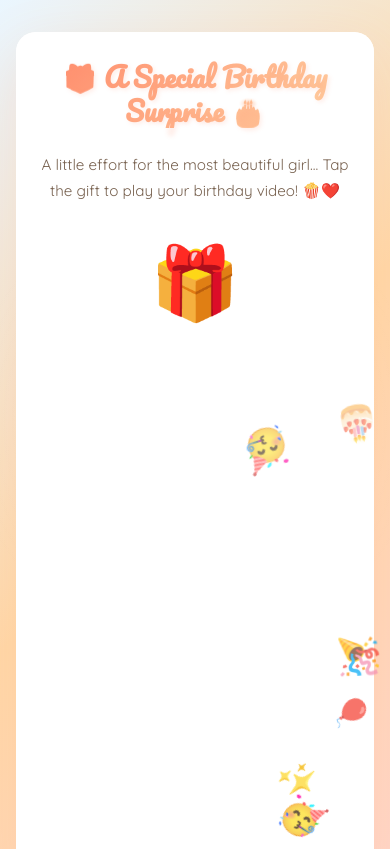
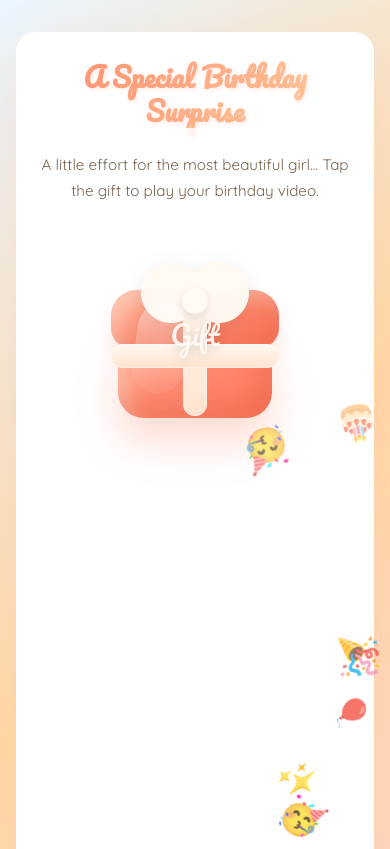
Before and after one commit to Muqtarali/birthday-, a plain HTML site: page pages/gift.html in a window 390 px wide. Shown: the top 849 px of the page. Drawn offline with Linux system fonts and the light colour scheme.

Commit message:
Add MP4 birthday gift video and refine gift box

```diff
--- a/pages/gift.html
+++ b/pages/gift.html
@@ -3,7 +3,7 @@
 <head>
   <meta charset="UTF-8">
   <meta name="viewport" content="width=device-width, initial-scale=1.0">
-  <title>Birthday Gift 🎁</title>
+  <title>Birthday Gift</title>
   <link href="https://fonts.googleapis.com/css2?family=Pacifico&family=Quicksand:wght@300;400;500;600;700&display=swap" rel="stylesheet">
   <link rel="stylesheet" href="../css/style.css">
   <link rel="stylesheet" href="../css/animations.css">
@@ -23,12 +23,133 @@
     }
 
     .gift-box {
-      font-size: 8rem;
       cursor: pointer;
       transition: all 0.4s cubic-bezier(0.68, -0.55, 0.265, 1.55);
-      display: inline-block;
+      display: inline-flex;
+      align-items: center;
+      justify-content: center;
       animation: gentleBounce 2s ease-in-out infinite;
-      margin: 2rem 0;
+      margin: 2.5rem 0 1.25rem;
+      width: 240px;
+      height: 235px;
+      position: relative;
+      overflow: visible;
+    }
+
+    .gift-box::before {
+      content: '';
+      position: absolute;
+      left: 50%;
+      top: 18px;
+      width: 132px;
+      height: 88px;
+      transform: translateX(-50%);
+      background:
+        radial-gradient(circle at 28% 55%, rgba(255, 249, 241, 0.98) 0 34%, transparent 35%),
+        radial-gradient(circle at 72% 55%, rgba(255, 249, 241, 0.98) 0 34%, transparent 35%);
+      filter: drop-shadow(0 6px 10px rgba(75, 58, 42, 0.12));
+      z-index: 4;
+    }
+
+    .gift-box::after {
+      content: '';
+      position: absolute;
+      top: 52px;
+      left: 50%;
+      width: 26px;
+      height: 26px;
+      background: rgba(255, 249, 241, 1);
+      border-radius: 50%;
+      transform: translateX(-50%);
+      z-index: 5;
+      box-shadow: 0 4px 8px rgba(75, 58, 42, 0.12);
+    }
+
+    .gift-box-label {
+      position: relative;
+      z-index: 6;
+      margin-top: 1.4rem;
+      color: rgba(255, 249, 241, 0.96);
+      font-family: 'Pacifico', cursive;
+      font-size: 2.1rem;
+      line-height: 1;
+      text-shadow: 0 3px 10px rgba(75, 58, 42, 0.18);
+      pointer-events: none;
+    }
+
+    .gift-lid,
+    .gift-base {
+      position: absolute;
+      left: 50%;
+      transform: translateX(-50%);
+      border-radius: 26px;
+      background: linear-gradient(145deg, #ffb89c 0%, #ff8b72 45%, #ff7659 100%);
+      box-shadow: inset -12px -14px 24px rgba(190, 70, 45, 0.18), inset 10px 10px 18px rgba(255, 231, 214, 0.45);
+    }
+
+    .gift-lid {
+      top: 62px;
+      width: 228px;
+      height: 78px;
+      z-index: 3;
+      border-bottom-left-radius: 20px;
+      border-bottom-right-radius: 20px;
+      box-shadow:
+        inset -12px -14px 24px rgba(190, 70, 45, 0.18),
+        inset 10px 10px 18px rgba(255, 231, 214, 0.45),
+        0 12px 18px rgba(255, 138, 107, 0.2);
+    }
+
+    .gift-base {
+      top: 116px;
+      width: 210px;
+      height: 110px;
+      z-index: 2;
+      border-top-left-radius: 18px;
+      border-top-right-radius: 18px;
+      box-shadow:
+        inset -12px -14px 24px rgba(190, 70, 45, 0.2),
+        inset 10px 10px 18px rgba(255, 231, 214, 0.4),
+        0 24px 42px rgba(255, 138, 107, 0.3);
+    }
+
+    .gift-ribbon-v,
+    .gift-ribbon-h {
+      position: absolute;
+      background: linear-gradient(180deg, #fff8ef 0%, #ffe3cf 100%);
+      z-index: 5;
+      box-shadow: inset 0 0 0 1px rgba(255, 255, 255, 0.4);
+    }
+
+    .gift-ribbon-v {
+      top: 60px;
+      left: 50%;
+      width: 30px;
+      height: 166px;
+      transform: translateX(-50%);
+      border-radius: 18px;
+    }
+
+    .gift-ribbon-h {
+      top: 128px;
+      left: 50%;
+      width: 228px;
+      height: 28px;
+      transform: translateX(-50%);
+      border-radius: 18px;
+    }
+
+    .gift-shine {
+      position: absolute;
+      top: 76px;
+      left: 34px;
+      width: 74px;
+      height: 126px;
+      background: linear-gradient(180deg, rgba(255, 255, 255, 0.38), rgba(255, 255, 255, 0.05));
+      border-radius: 999px;
+      transform: rotate(8deg);
+      z-index: 4;
+      pointer-events: none;
     }
 
     @keyframes gentleBounce {
@@ -37,7 +158,7 @@
     }
 
     .gift-box:hover {
-      transform: scale(1.2) rotate(10deg);
+      transform: scale(1.06) rotate(-3deg);
     }
 
     .gift-instruction {
@@ -72,22 +193,59 @@
       font-size: 1.3rem;
       color: var(--text-dark);
       line-height: 1.8;
-      margin: 1.5rem 0;
+      margin: 0;
     }
 
     .promise-box {
       background: linear-gradient(135deg, var(--cream), white);
       padding: 2rem;
       border-radius: 20px;
-      margin: 2rem 0;
+      margin: 2rem 0 1rem;
       border: 2px solid var(--soft-rose);
       box-shadow: 0 10px 30px var(--shadow-soft);
     }
 
-    /* Video styles for surprise */
-    .video-wrap { margin-top: 1.2rem; border-radius: 12px; overflow: hidden; }
-    .video-wrap video { width: 100%; height: auto; display: block; max-height: 420px; object-fit: cover; border-radius: 12px; }
-    .video-fallback { padding: 1rem; text-align: center; color: var(--text-light); font-size: 0.95rem; }
+    .message-intro {
+      margin: 1rem 0 1.25rem;
+      padding: 1.25rem 1.5rem;
+      background: linear-gradient(135deg, rgba(255, 217, 168, 0.24), rgba(255, 255, 255, 0.96));
+      border: 1px solid rgba(255, 138, 107, 0.15);
+      border-radius: 18px;
+      box-shadow: 0 12px 30px rgba(255, 138, 107, 0.08);
+    }
+
+    .video-label {
+      font-size: 1rem;
+      font-weight: 700;
+      letter-spacing: 0.04em;
+      text-transform: uppercase;
+      color: var(--light-red);
+      margin: 1rem 0 0.75rem;
+    }
+
+    .video-wrap {
+      margin-top: 0.5rem;
+      border-radius: 20px;
+      overflow: hidden;
+      background: #000;
+      box-shadow: 0 18px 40px rgba(75, 58, 42, 0.18);
+    }
+
+    .video-wrap video {
+      width: 100%;
+      height: auto;
+      display: block;
+      max-height: 420px;
+      object-fit: cover;
+      border-radius: 20px;
+    }
+
+    .video-fallback {
+      padding: 1rem;
+      text-align: center;
+      color: var(--text-light);
+      font-size: 0.95rem;
+    }
 
     @media (max-width: 768px) {
       .gift-container {
@@ -110,14 +268,48 @@
       }
 
       .gift-box {
-        font-size: 5.5rem;
         margin: 1.25rem 0;
+        width: 200px;
+        height: 200px;
+      }
+
+      .gift-lid {
+        width: 190px;
+        height: 66px;
+        top: 58px;
+      }
+
+      .gift-base {
+        width: 176px;
+        height: 96px;
+        top: 106px;
+      }
+
+      .gift-ribbon-h {
+        width: 190px;
+        top: 118px;
+      }
+
+      .gift-ribbon-v {
+        height: 144px;
+        top: 56px;
+      }
+
+      .gift-shine {
+        top: 74px;
+        left: 30px;
+        width: 62px;
+        height: 108px;
+      }
+
+      .promise-box,
+      .message-intro {
+        padding: 1.25rem;
+        border-radius: 16px;
       }
 
       .promise-box {
-        padding: 1.25rem;
-        margin: 1.5rem 0;
-        border-radius: 16px;
+        margin: 1.5rem 0 1rem;
       }
 
       .video-wrap video {
@@ -146,48 +338,98 @@
       }
 
       .gift-box {
-        font-size: 4.5rem;
+        width: 176px;
+        height: 176px;
       }
 
-      .promise-box {
+      .gift-lid {
+        width: 168px;
+        height: 58px;
+        top: 54px;
+      }
+
+      .gift-base {
+        width: 154px;
+        height: 84px;
+        top: 98px;
+      }
+
+      .gift-ribbon-h {
+        width: 168px;
+        height: 24px;
+        top: 108px;
+      }
+
+      .gift-ribbon-v {
+        width: 24px;
+        height: 128px;
+        top: 52px;
+      }
+
+      .gift-box::before {
+        width: 108px;
+        height: 74px;
+        top: 16px;
+      }
+
+      .gift-box-label {
+        font-size: 1.7rem;
+      }
+
+      .gift-shine {
+        top: 66px;
+        left: 28px;
+        width: 52px;
+        height: 92px;
+      }
+
+      .promise-box,
+      .message-intro {
         padding: 1rem;
       }
     }
-
   </style>
 </head>
 <body>
 
 <div class="gift-container fade-in">
   <div class="card gift-card">
-    <h1 class="gift-title">🎁 A Special Birthday Surprise 🎂</h1>
+    <h1 class="gift-title">A Special Birthday Surprise</h1>
 
-    <p class="gift-instruction" id="instruction">A little effort for the most beautiful girl... Tap the gift to play your birthday video! 🍿❤️</p>
+    <p class="gift-instruction" id="instruction">A little effort for the most beautiful girl... Tap the gift to play your birthday video.</p>
 
-    <div class="gift-box" id="giftBox" onclick="openGift()">🎁</div>
+    <div class="gift-box" id="giftBox" onclick="openGift()">
+      <span class="gift-lid"></span>
+      <span class="gift-base"></span>
+      <span class="gift-ribbon-v"></span>
+      <span class="gift-ribbon-h"></span>
+      <span class="gift-shine"></span>
+      <span class="gift-box-label">Gift</span>
+    </div>
 
     <div class="gift-message" id="giftMessage">
       <div class="promise-box">
-        <h2>My Wish For You 💖</h2>
+        <h2>My Wish For You</h2>
+      </div>
 
+      <div class="message-intro">
+        <p class="gift-text">
+          Happy Birthday, Sakina! I wish you endless happiness, love, and laughter today and always.
+          Your special video is waiting just below. Tap play and enjoy every moment.
+        </p>
+      </div>
 
-      </div>
-      <p>
-            Happy Birthday, Sakina! I wish you endless happiness, love, and laughter today and always.<br>
-            Tap 👇 to play your special birthday video! 💝
-        </p>
-
-
+      <p class="video-label">Your Birthday Video</p>
       <div class="video-wrap">
         <video id="surpriseVideo" poster="../assets/images/cover.png" playsinline controls>
-          <source src="../assets/videos/surprise.mp4" type="video/mp4">
-          <p class="video-fallback">If the video doesn't play, place your video at <strong>assets/videos/surprise.mp4</strong> or update the `src` attribute.</p>
+          <source src="../assets/images/copy_F02B3C95-60DA-49B3-B3CB-301C599C9D86.mp4" type="video/mp4">
+          <p class="video-fallback">If the video does not play, update the source path or convert it to MP4 for wider browser support.</p>
         </video>
       </div>
 
       <button class="next-btn" onclick="nextPage()" style="background: linear-gradient(135deg, var(--light-red), var(--blush)); color: white; margin-top: 2rem; display: inline-flex; align-items: center; gap: 0.8rem;">
         <span>Continue</span>
-        <span class="btn-emoji">🎉</span>
+        <span class="btn-emoji">Next</span>
       </button>
     </div>
   </div>
@@ -205,35 +447,30 @@
     const giftMessage = document.getElementById('giftMessage');
     const instruction = document.getElementById('instruction');
 
-    // Animate gift opening
     giftBox.style.transform = 'scale(1.5) rotate(360deg)';
     giftBox.style.opacity = '0';
 
-    // Create confetti and sparkles
     createConfetti();
     setTimeout(() => createSparkles(), 300);
     setTimeout(() => createSparkles(), 600);
 
-    // Hide instruction
     instruction.style.opacity = '0';
 
-    // Show message
     setTimeout(() => {
       giftBox.style.display = 'none';
       instruction.style.display = 'none';
       giftMessage.classList.add('revealed');
 
-      // Try to play surprise video (muted autoplay to avoid blocked playback)
-      const v = document.getElementById('surpriseVideo');
-      if (v) {
+      const video = document.getElementById('surpriseVideo');
+      if (video) {
         try {
-          v.muted = true;
-          v.currentTime = 0;
-          v.play().catch(() => {
-            // autoplay may be blocked; keep controls for manual play
+          video.muted = true;
+          video.currentTime = 0;
+          video.play().catch(() => {
+            // Autoplay can be blocked; controls remain visible for manual play.
           });
-        } catch (e) {
-          // ignore
+        } catch (error) {
+          // Ignore playback errors and keep the controls available.
         }
       }
     }, 800);
```
Also changed, not shown: 2 other files.
